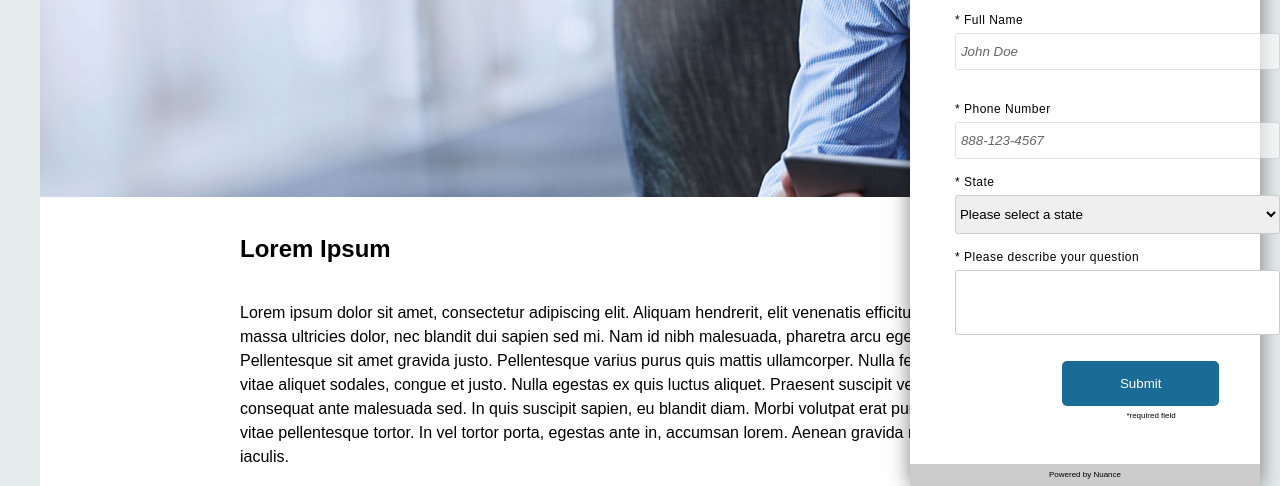
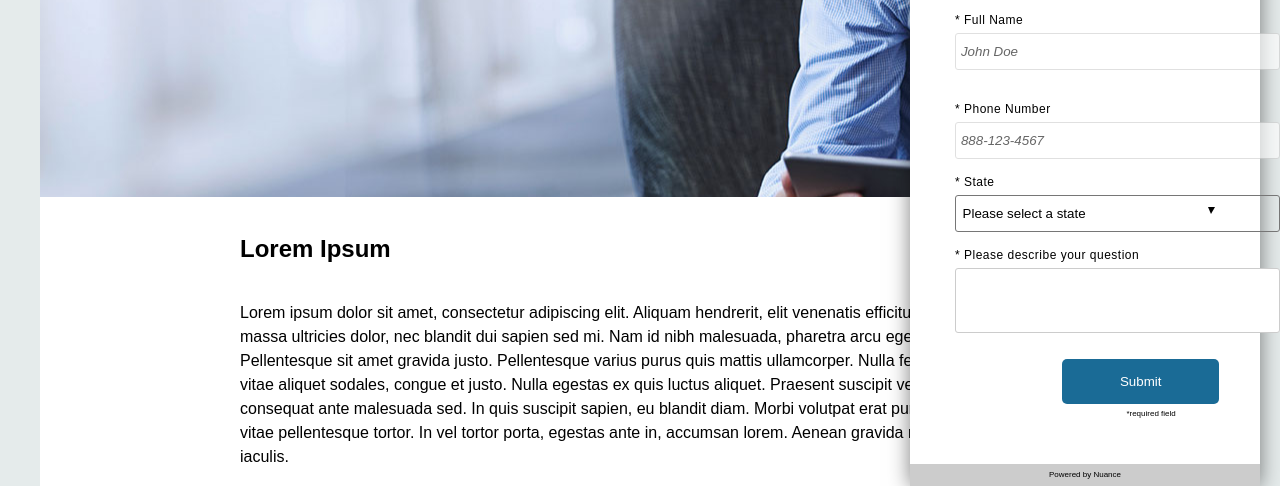
Before and after one commit to javi-aire/nuance, a website: page index.html in a window 1280 px wide. Shown: the part 313-799 px from the top of the page. Drawn offline with Linux system fonts and the light colour scheme.

Commit message:
Added styles for state dropdown

```diff
--- a/css/main.css
+++ b/css/main.css
@@ -51,9 +51,6 @@
   Form
   --Includes:
 ======*/
-.form {
-}
-
 .form-title {
   font-weight: lighter;
   font-size: .75em;
@@ -64,18 +61,34 @@
 
 .form-input {
   box-sizing: border-box;
-  border-radius: 3px;
   display: block;
   border: 1px solid #ccc;
   width: 24.40em;
   margin-bottom: 1.5em;
   padding: 0.75em 0 .75em 0;
+  border-radius: 3px;
+  -webkit-border-radius: 3px;
+  -moz-border-radius: 3px;
 }
 
 .form-input:focus {
   background-color: #e0f4ff;
 }
 
+.form-input--select {
+  background: transparent;
+  width: 24.4em;
+  padding: 0.75em 0 0.75em 0.5em;
+  margin-bottom: 1.5em;
+  border-radius: 3px;
+  -webkit-border-radius: 3px;
+  -moz-border-radius: 3px;
+   /*Hides the default arrows for Selects*/
+  -webkit-appearance: none;
+  -moz-appearance: none;
+}
+
+/*Full Name and Phone Number inputs */
 [name=fullName],
 [name=phoneNum] {
   font-style: italic;
@@ -84,12 +97,31 @@
   padding-left: 5px;
 }
 
+/* State select dropdown */
+.dropdown {
+  position: relative;
+}
+
+.dropdown:before {
+  content: "";
+  position: absolute;
+  right: 45px;
+  top: 28px;
+  height: 0;
+  border-left: 3px solid transparent;
+  border-right: 4px solid transparent;
+  border-top: 7px solid black;
+}
+
+
+/* Please describe your question input */
 [name=describeText] {
   padding-bottom: 2.88em;
   resize: vertical;
   overflow: scroll;
 }
 
+/* Submit button & required text below */
 .submit {
   float: right;
   position: relative;
--- a/index.html
+++ b/index.html
@@ -21,25 +21,25 @@
         </header>
       </div>
       <div class="survey-form">
-        <h3 class="form survey-intro">How can we help you?</h3>
+        <h3 class="survey-intro">How can we help you?</h3>
         <form name="nuance" class="form">
           <!-- Name -->
-          <div class="form form-name">
+          <div class="form-name">
             <label for="form_full-name" class="form-title">* Full Name</label>
             <input type="text" id="form_full-name" name="fullName" class="form-input" value="John Doe"/>
           </div>
           <br />
 
           <!-- Phone Num -->
-          <div class="form form-phone">
+          <div class="form-phone">
             <label for="form_phone-num" class="form-title">* Phone Number</label>
             <input type="text" id="form_phone-num" name="phoneNum" value="888-123-4567" class="form-input"/>
           </div>
 
           <!-- State -->
-          <div class="form dropdown">
+          <div class="dropdown">
             <label for="form_state" class="form-title">* State</label>
-            <select id="form_state" name="state" size="1" class="form-input">
+            <select id="form_state" name="state" size="1" class="form-input--select">
               <option value="Please select a state">Please select a state</option>
               <option value="AK">AK</option>
               <option value="AL">AL</option>
@@ -95,7 +95,7 @@
             </select>
           </div>
           <!-- PDYQ Textbox -->
-          <div class="form wrapper">
+          <div class="wrapper">
             <label for="form_describe-text" class="form-title">* Please describe your question</label>
             <input id="form_describe-text" type="text" name="describeText" class="form-input"/>
           </div>
```
